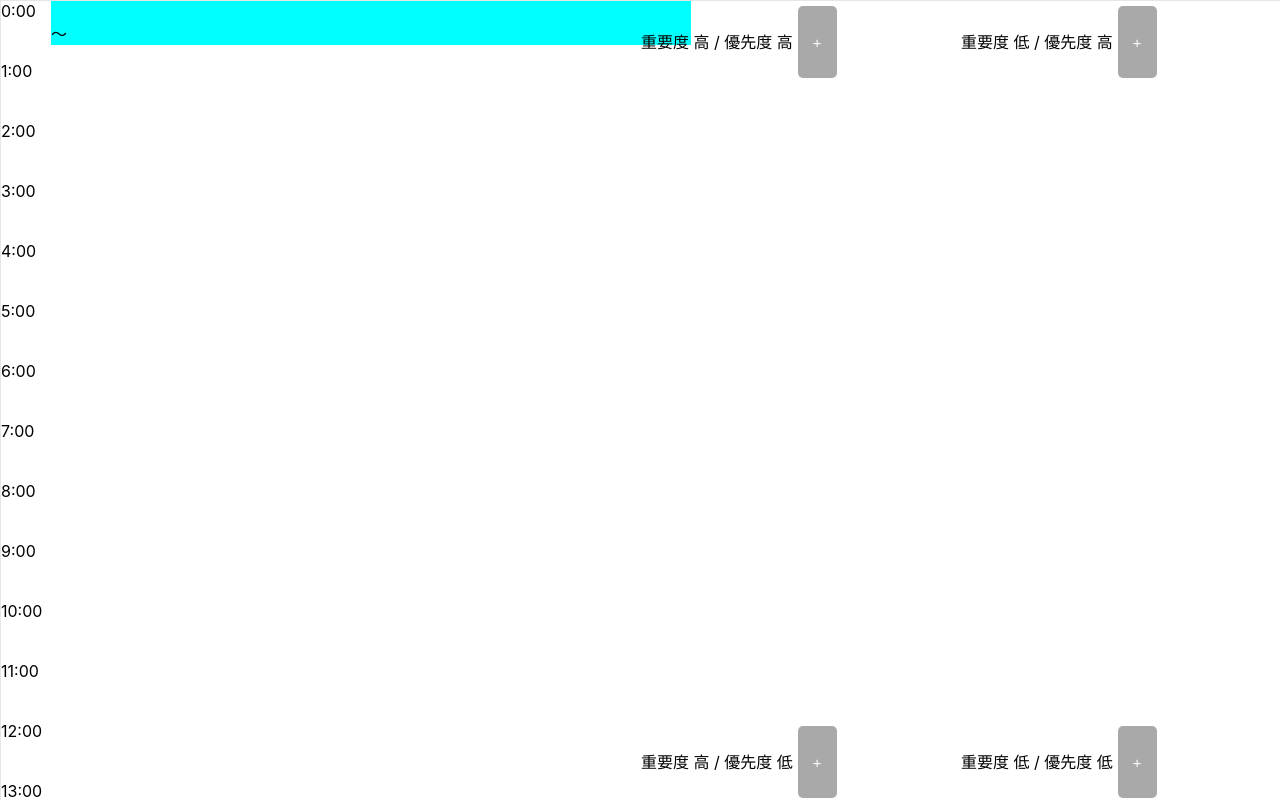
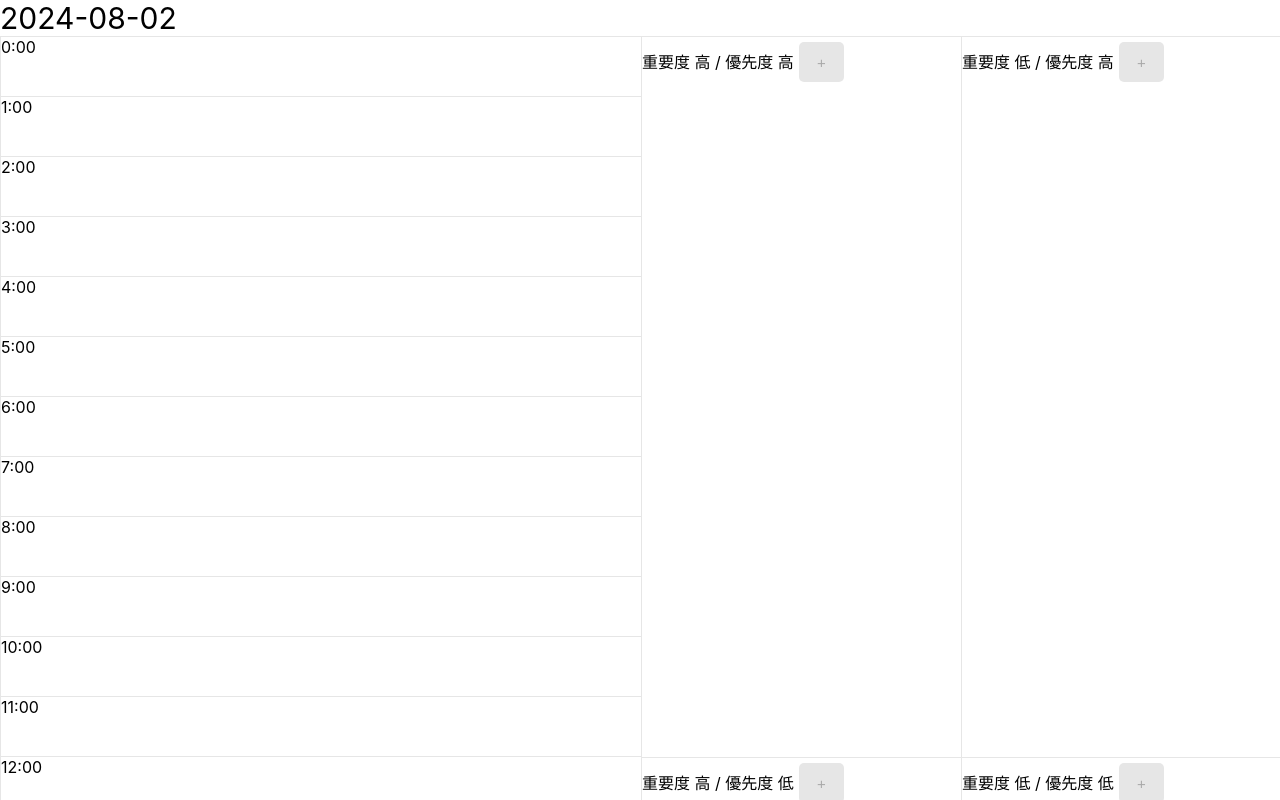
Before and after one commit to komori1013/MyApp, a React (Create React App) app: page / in a window 1280 px wide. Shown: the top 800 px of the page. Built offline with nearby package versions, Linux system fonts and the light colour scheme.

Commit message:
marginTopでは正しく表示されないと分かったパターン

```diff
--- a/src/App.tsx
+++ b/src/App.tsx
@@ -28,6 +28,7 @@ export default function App() {
   const [eleven, setEleven] = useState([]);
   const [twelve, setTwelve] = useState([]);
   const [thirteen, setThirteen] = useState([]);
+
   const [fourteen, setFourteen] = useState([]);
   const [fifteen, setFifteen] = useState([]);
   const [sixteen, setSixteen] = useState([]);
@@ -35,35 +36,24 @@ export default function App() {
   const [ListBoxPlace, setListBoxPlace] = useState<string>("");
   const [startLine, setStartLine] = useState<string>("");
   const [deadLine, setDeadLine] = useState<string>("");
+  const [finalData,setFinalData] = useState([]);
 
-  const weekStartDayOffset = 0;
-  const _date = dayjs(); //
-  const _day = _date.day();
-  const dayList = Array(7)
-    .fill(0)
-    .map((_, idx) => {
-      const day = weekStartDayOffset + idx;
-      const dayFormat = dayjs(
-        _date.date(_date.date() - _day + weekStartDayOffset + idx)
-      );
-      return { day: day, date: dayFormat.format("YYYY-MM-DD") };
-    });
-
-    console.log(modal2);
+  const day = dayjs().format('YYYY-MM-DD')
 
   return (
     <>
+      <header className="header">{day}</header>
       <body className='container'>
 
         <div className="left-container">
           <Timeline/>
-          <Finalset modal2 = {modal2} startLine={startLine} deadLine={deadLine}/>
+          <Finalset finalData={finalData} modal2 = {modal2} startLine={startLine} deadLine={deadLine}/>
         </div>
 
         <div className='right-container'>
           <div className='right-high-container'>
             <Modal ListBoxPlace={ListBoxPlace} hPHI={hPHI} setHPHI={setHPHI} lPHI={lPHI} setLPHI={setLPHI} hPLI={hPLI} setHPLI={setHPLI} lPLI={lPLI} setLPLI={setLPLI} text={text} setText={setText} show={show} setShow={setShow}/>
-            <Modal2 show2={show2} setShow2={setShow2} modal2={modal2} setModal2={setModal2} startLine={startLine} setStartLine={setStartLine} deadLine={deadLine} setDeadLine={setDeadLine}/>
+            <Modal2 finalData= {finalData} setFinalData={setFinalData}show2={show2} setShow2={setShow2} modal2={modal2} setModal2={setModal2} startLine={startLine} setStartLine={setStartLine} deadLine={deadLine} setDeadLine={setDeadLine}/>
             <div className='box1'>重要度 高 / 優先度 高
               <Button setShow={setShow} ListBoxPlace={"HPHI"} setListBoxPlace={setListBoxPlace} />
               <TaskBox modal2={modal2} setModal2={setModal2} show2={show2} setShow2={setShow2} preTodos={hPHI} setPreTodos={setHPHI} eight={eight} setEight={setEight} nine={nine} setNine={setNine} ten={ten} setTen={setTen} eleven={eleven} setEleven={setEleven} twelve={twelve} setTwelve={setTwelve} thirteen={thirteen} setThirteen={setThirteen} fourteen={fourteen} setFourteen={setFourteen} fifteen={fifteen} setFifteen={setFifteen} sixteen={sixteen} setSixteen={setSixteen} seventeen={seventeen} setSeventeen={setSeventeen} />
--- a/src/assets/App.css
+++ b/src/assets/App.css
@@ -1,6 +1,6 @@
 .header {
-  color: white;
-  }
+  font-size: 30px;
+}
   .overlay {
       position:fixed;
       top:0;
@@ -52,35 +52,43 @@
   .box1{
     flex:1;
     height:720px;
+    border-left: 1px solid#e6e6e6;
   }
 
   .box2{
     flex: 1;
     height:720px;
+    border-left: 1px solid#e6e6e6;
   }
 
   .box3{
     flex: 1;
+    border-left: 1px solid#e6e6e6;
+    border-top: 1px solid#e6e6e6;
     height:720px
+
   }
 
   .box4{
     flex: 1;
+    border-left: 1px solid#e6e6e6;
+    border-top: 1px solid#e6e6e6;
     height:720px;
   }
 
   .button {
-    border: NONE; /* 枠線をなくす */
+    border: darkgray; /* 枠線をなくす */
     border-radius: 5px; /* 角丸をつける */
-    padding: 10px 15px; /* ボタンの内側の余白 */
     margin: 5px; /* ボタン同士の余白 */
-    background-color: darkgray; /* ボタンの背景色 */
-    color: white; /* ボタンの文字色 */
+    background-color:#e6e6e6; /* ボタンの背景色 */
+    color: darkgray; /* ボタンの文字色 */
     text-align: center; /* ボタンのテキストを中央揃えにする */
     text-decoration: none; /* テキストに下線をつけない */
     font-size: 15px; /* テキストのフォントサイズ */
     cursor: pointer; /* マウスポインタを変更する */
-    height: 10%;
+    height: 40px;
+    width: 45px;
+
   }
   ul {
     list-style-type: none;
@@ -163,10 +171,11 @@
 
   /*使用中*/
   .horizontalHeight {
-    height: 60px;
+    height: 59px;
+    border-bottom:1px solid #e6e6e6;
   }
-  /*
-  .horizontalHeight::after {
+
+  .horizontalHeight:after {
     content: "";
     border-top: 1px solid #e6e6e6;
     width: 100%;
@@ -174,7 +183,7 @@
     z-index: 1;
     pointer-events: none;
   }
-  */
+
 
   .timesolotsBorderRight {
     border-right: 1px solid #e6e6e6;
@@ -222,7 +231,7 @@
     margin-left: 2px;
     padding: 3px;
     border-radius: 5px;
-    border: 1px solid #ffffff;
+    border: 1px solid#e6e6e6;
     font-size: 12px;
     min-height: 10px;
   }
@@ -230,10 +239,12 @@
   .time {
     margin-top: -1440px;
     margin-left: 50px;
-    width: 100%;
-    background-color: aqua;
+  }
 
+  .time2 {
+    height:0px;
   }
+
   .empty {
     height: 60px;
     width: 100%;
--- a/src/components/Modal2.tsx
+++ b/src/components/Modal2.tsx
@@ -1,6 +1,6 @@
 import { time } from "console";
 import { Todo } from "../type/Todo";
-export function Modal2({show2,setShow2,modal2,setModal2,startLine,setStartLine,deadLine,setDeadLine}:{show2:boolean; setShow2:Function, modal2:string, setModal2:Function, startLine:string,setStartLine:Function,deadLine:string,setDeadLine:Function }) {
+export function Modal2({finalData,setFinalData,show2,setShow2,modal2,setModal2,startLine,setStartLine,deadLine,setDeadLine}:{finalData:finaltime[],setFinalData:Function,show2:boolean; setShow2:Function, modal2:string, setModal2:Function, startLine:string,setStartLine:Function,deadLine:string,setDeadLine:Function }) {
   if (show2) {
     return (
       <div className="overlay">
@@ -12,7 +12,7 @@ export function Modal2({show2,setShow2,modal2,setModal2,startLine,setStartLine,d
           <input type="time" value={startLine} onChange={(event) => setStartLine(event.target.value)}  />
           <div>終了時間</div>
           <input type="time" value={deadLine} onChange={(event) => setDeadLine(event.target.value)} />
-          <input type="submit" value="送信" onClick={() => handleSubmit2(modal2,startLine,deadLine,setStartLine,setDeadLine)} />
+          <input type="submit" value="送信" onClick={() => handleSubmit2(finalData, setFinalData,modal2,startLine,deadLine,setStartLine,setDeadLine)} />
         </div>
         <p><button onClick={() => setShow2(false)&& setModal2("")}>閉じる</button></p>
       </div>
@@ -23,14 +23,32 @@ export function Modal2({show2,setShow2,modal2,setModal2,startLine,setStartLine,d
 
 
 
-function handleSubmit2 (modal3:string, startLine:string, deadLine:string,setStartLine:Function,setDeadLine:Function) {
-  if (!startLine || !deadLine) return;
-  let a = startLine.replace(":", "");
-  let b = deadLine.replace(":", "");
-  let c = parseInt(b)-parseInt(a);
-  console.log(c);
-  const heading = document.getElementById("time");
-  if (heading) {
-    heading.style.height = c + "px";
+function handleSubmit2 (finalData:finaltime[], setFinalData:Function, modal3:string, startLine:string, deadLine:string,setStartLine:Function,setDeadLine:Function) {
+let a = startLine.replace(":", "");
+let b = deadLine.replace(":", "");
+let startHours = Number(startLine.split(":")[0]);
+let startMinites = Number(startLine.split(":")[1]);
+let startSeconds = startHours*60 + startMinites;
+let endHours = Number(deadLine.split(":")[0]);
+let endMinites = Number(deadLine.split(":")[1]);
+let endSeconds = endHours*60 + endMinites;
+let c = endSeconds - startSeconds;
+
+const heading = document.getElementById("time");
+  const id: number = new Date().getTime();
+  const newfinalData: finaltime = {
+    id: new Date().getTime(),
+    starttime: startSeconds,
+    deadtime: endSeconds,
+    time: c
   }
-};
+  setFinalData({ [id]: newfinalData, ...finalData });
+  }
+
+
+type finaltime  = {
+  id:number;
+  starttime: number;
+  deadtime: number;
+  time:number;
+  }
--- a/src/components/TaskBox.tsx
+++ b/src/components/TaskBox.tsx
@@ -30,10 +30,11 @@ const editTodo = (Todos: {}, setTodos: Function, id: number, newText: string | n
   setTodos({ ...Todos, [id]: { id: id, text: newText, deadLine: newDeadLine } });
 };
 
-
 const deleteTodo = (Todos: {}, setTodos: Function, id: number) => {
   /*const {[id]: {}, ...rest} = Todos;
   setHPHI(Todos);
   */
-  setTodos({ ...Todos, [id]: {} });
+  setTodos(({[id]: {},...Todos }) => {
+  setTodos({...Todos});
+  })
 };
--- a/src/components/finalset.tsx
+++ b/src/components/finalset.tsx
@@ -1,11 +1,41 @@
 import { start } from "repl";
+import { Button } from "./Button";
 
-export const Finalset = ({modal2, startLine,deadLine}:{modal2:string;startLine:string;deadLine:string }) => {
+export const Finalset = ({finalData, modal2, startLine,deadLine}:{finalData:finaltime[]; modal2:string;startLine:string;deadLine:string }) => {
+  console.log(finalData);
   return(
-    <div className="time" id="time">
-    {modal2}
-    <br/>
-    {startLine}～{deadLine}
-    </div>
+    <ul className="time">
+    {Object.values(finalData).map(preTodo => {
+      return (
+        <li  key={preTodo.id} style={{ height: preTodo.time}}>
+          {modal2}
+          <br/>
+          {preTodo.starttime}～{preTodo.deadtime}
+        </li>
+      )
+    })}
+  </ul>
   );
 }
+
+const Finalset2 =({preTodo,modal2}:{preTodo:string,modal2:string}) => {
+  const heading = document.getElementById("time2");
+  const finalpreTodo = Number(preTodo);
+  if(heading){
+  heading.style.height = finalpreTodo + "px";
+  heading.style.color = "red";
+  heading.style.marginTop = "-"+(1440 - finalpreTodo);
+  };
+  return(
+  <div className="time2">
+  {modal2}
+  </div>
+  );
+};
+
+type finaltime  = {
+  id:number;
+  starttime: number;
+  deadtime: number;
+  time:number;
+  }
```
